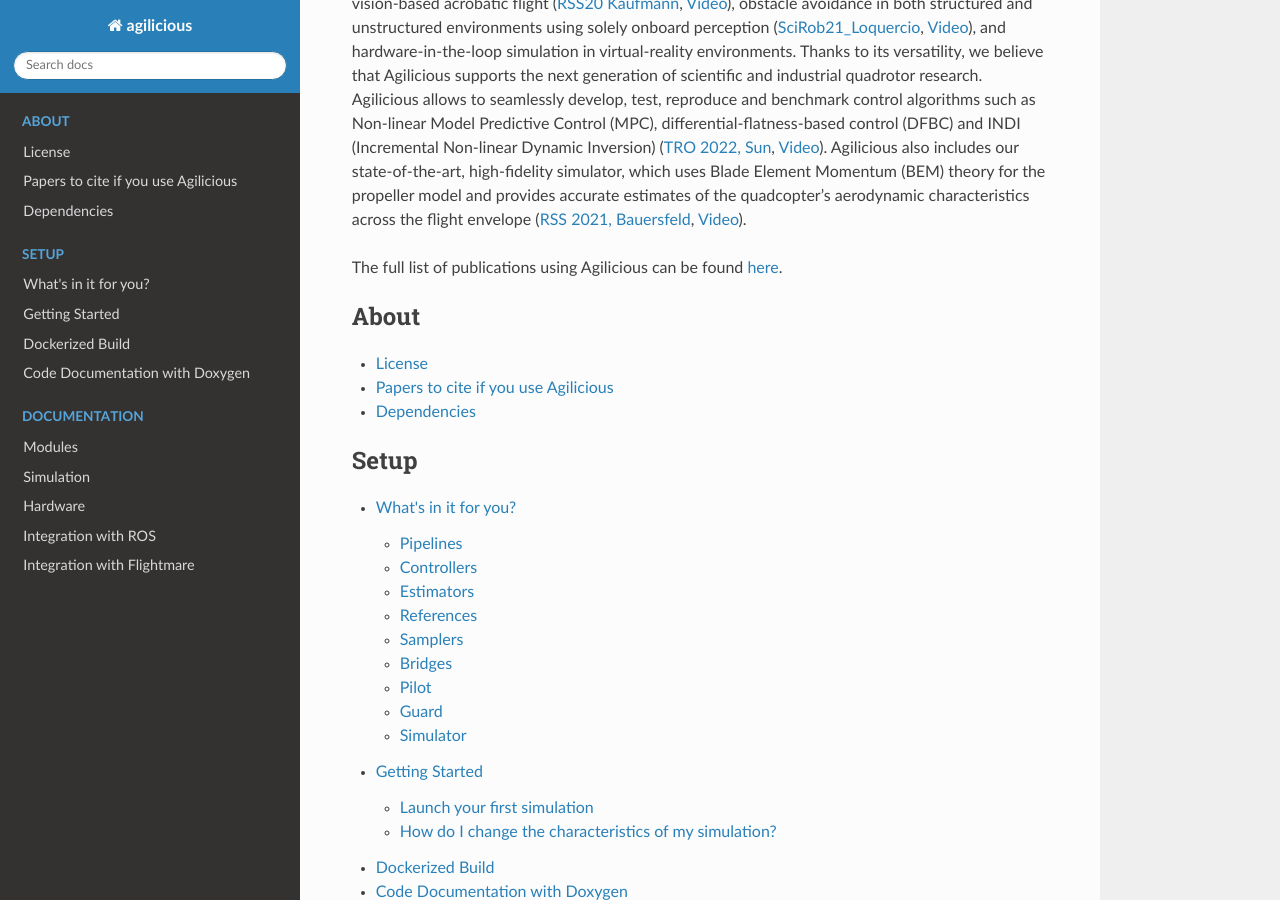
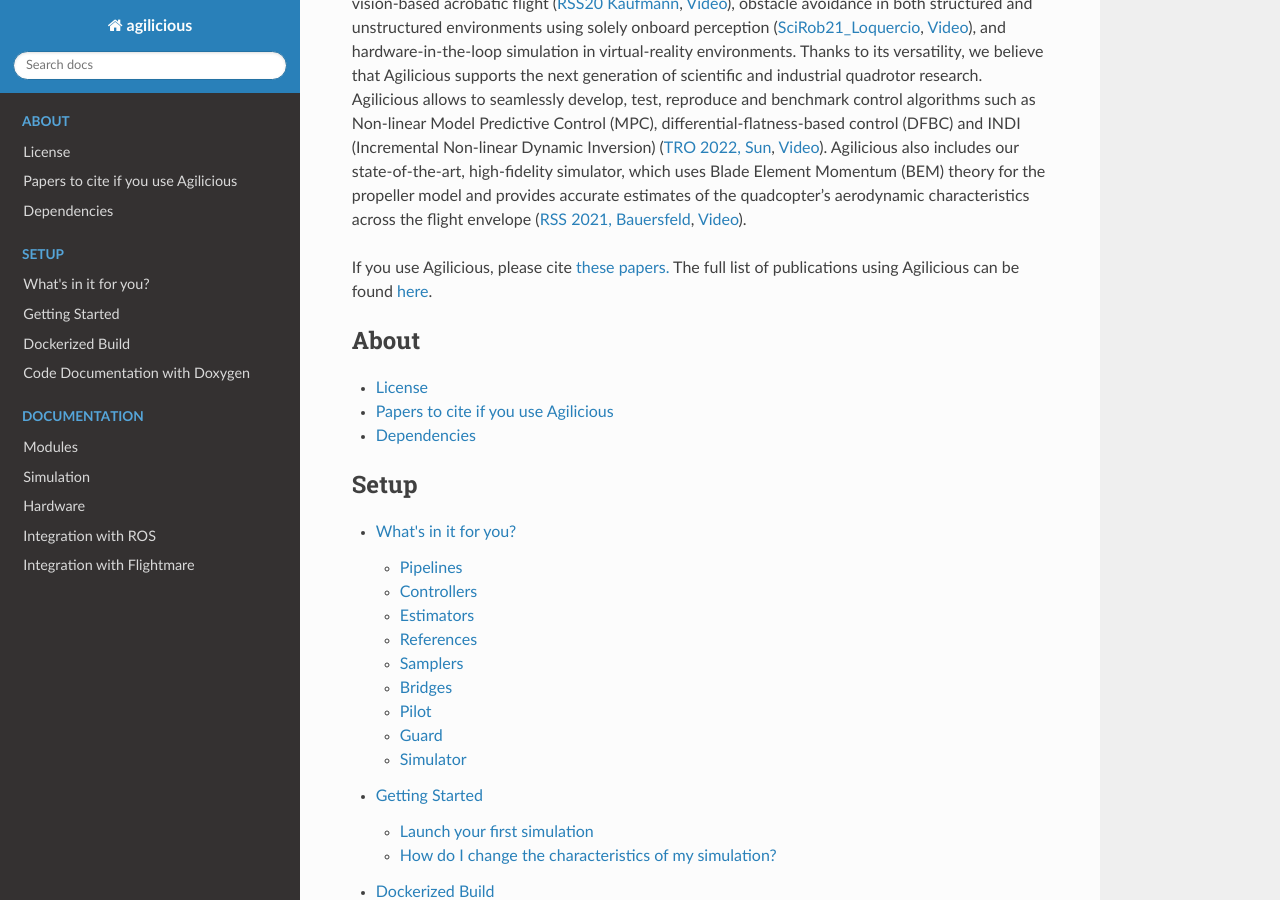
Before and after one commit to uzh-rpg/agilicious, a Sphinx documentation site: the page built from docs/index.rst, in a window 1280 px wide and 900 px high, scrolled down 1690 px. Built offline with Sphinx 7.4.7 and the Read the Docs theme 2.0.0, drawn with Linux system fonts in a browser that asks for light colours.

Commit message:
Update index.rst

```diff
--- a/docs/index.rst
+++ b/docs/index.rst
@@ -43,6 +43,7 @@
 Agilicious allows to seamlessly develop, test, reproduce and benchmark control algorithms such as Non-linear Model Predictive Control (MPC), differential-flatness-based control (DFBC) and INDI (Incremental Non-linear Dynamic Inversion) (`TRO 2022, Sun <https://rpg.ifi.uzh.ch/docs/Arxiv21_MPC_Sun.pdf>`__, `Video <https://www.youtube.com/watch?v=XpuRpKHp_Bk>`__).
 Agilicious also includes our state-of-the-art, high-fidelity simulator, which uses Blade Element Momentum (BEM) theory for the propeller model and provides accurate estimates of the quadcopter's aerodynamic characteristics across the flight envelope (`RSS 2021, Bauersfeld <https://rpg.ifi.uzh.ch/docs/RSS21_Bauersfeld.pdf>`__, `Video <https://www.youtube.com/watch?v=Nze1wlfmzTQ>`__).
 
+If you use Agilicious, please cite `these papers. <credits>`__
 The full list of publications using Agilicious can be found `here <https://rpg.ifi.uzh.ch/aggressive_flight.html>`_.
 
 .. toctree::
```
